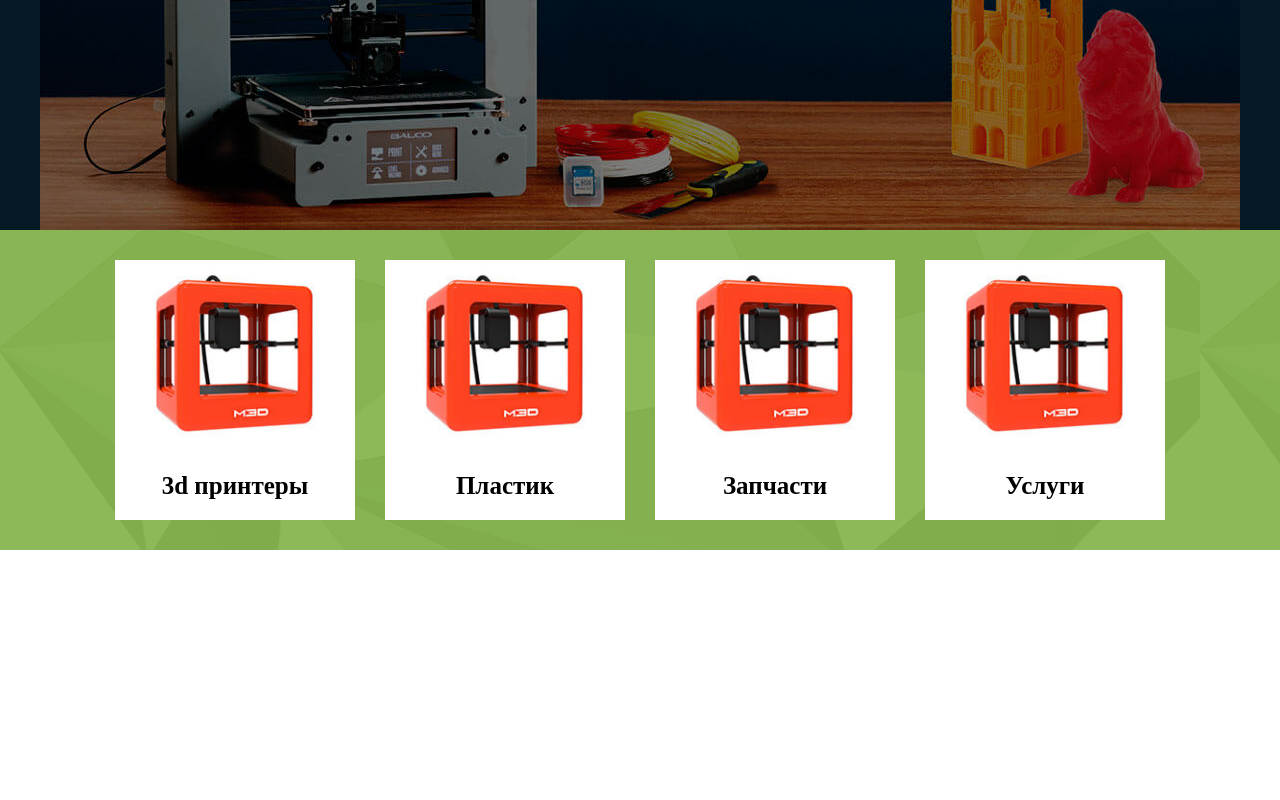
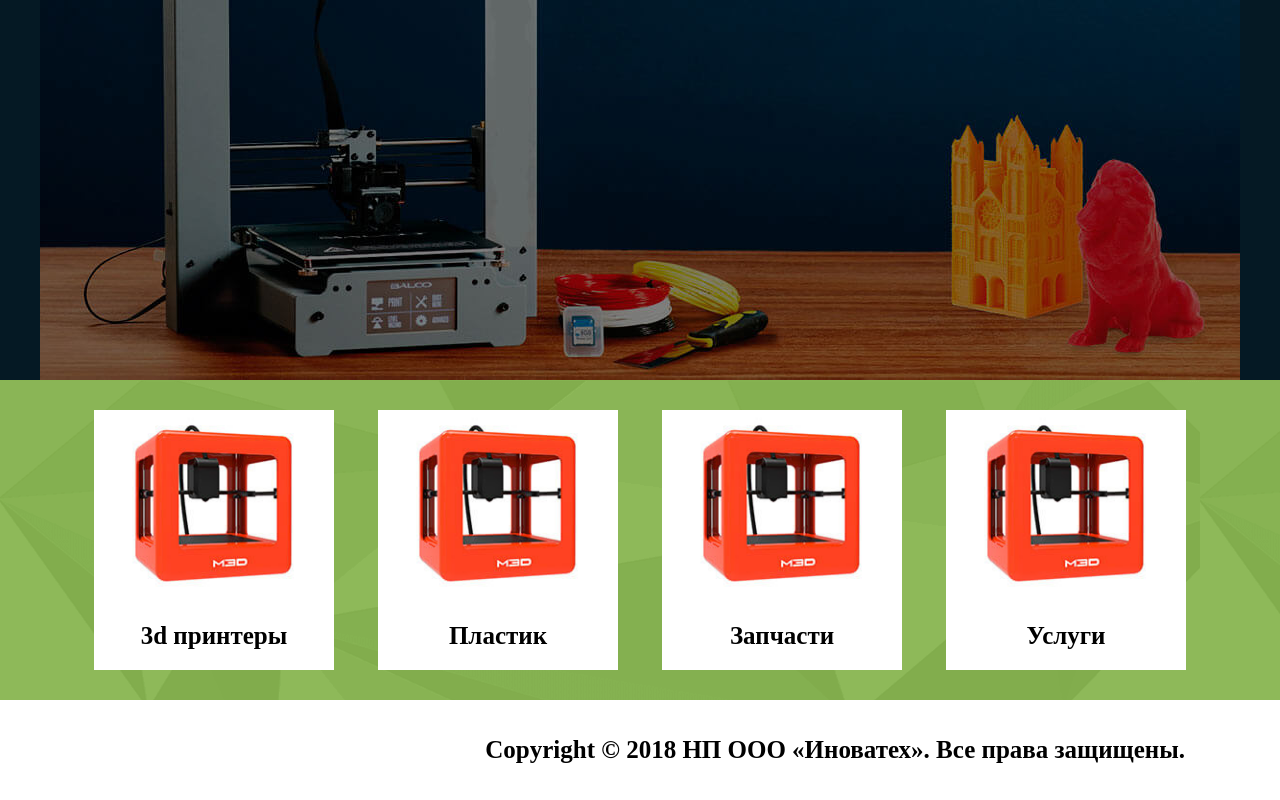
Before and after one commit to radius486/inovatech, a Vue app: page / in a window 1280 px wide. Shown: the part 270-1070 px from the top of the page. Before the commit the page ends 820 px from the top, so only its background shows below. Built offline with nearby package versions, Linux system fonts and the light colour scheme.

Commit message:
Footer component.

```diff
--- a/src/App.vue
+++ b/src/App.vue
@@ -2,17 +2,20 @@
   <div id="app">
     <header-component></header-component>
     <router-view/>
+    <footer-component></footer-component>
   </div>
 </template>
 
 <script>
 import HeaderComponent from "./components/header-component.vue";
+import FooterComponent from "./components/footer-component.vue";
 
 export default {
   name: 'App',
 
   components: {
-    HeaderComponent
+    HeaderComponent,
+    FooterComponent
   }
 }
 </script>
--- a/src/assets/styles/app.sass
+++ b/src/assets/styles/app.sass
@@ -3,20 +3,24 @@
   -moz-osx-font-smoothing: grayscale
 
 html, body
-  //min-height: 100%
-  //height: 100%
+  min-height: 100%
+  height: 100%
   margin: 0
   padding: 0
   background-color: #fff
 
 
 #app
-  //height: 100%
+  min-height: 100%
   position: relative
   overflow: hidden
   background-size: contain
+  padding-top: 150px
+  padding-bottom: 100px
+  box-sizing: border-box
 
 
 .container
   max-width: 1200px
   margin: 0 auto
+  box-sizing: border-box
--- /dev/null
+++ b/src/assets/styles/components/footer-component.sass
@@ -0,0 +1,20 @@
+.footer
+  background-color: #fff
+  height: 100px
+  position: absolute
+  bottom: 0
+  left: 0
+  right: 0
+
+  .container
+    height: 100%
+    padding: 0 55px
+    display: flex
+    align-items: center
+    justify-content: flex-end
+
+
+.footer-text
+  font-size: 25px
+  color: #000
+  font-weight: bold
--- a/src/assets/styles/components/header-component.sass
+++ b/src/assets/styles/components/header-component.sass
@@ -15,6 +15,10 @@
     justify-content: flex-start
     align-items: center
     height: 100%
+
+
+.header-navigation
+  font-size: 0
 
 
 .header-phone,
--- a/src/assets/styles/components/home-page.sass
+++ b/src/assets/styles/components/home-page.sass
@@ -16,7 +16,7 @@
   flex-direction: column
   align-items: center
   justify-content: space-between
-  margin: 30px 15px
+  margin: 30px 22px
   text-decoration: none
   position: relative
   background-color: #fff
--- /dev/null
+++ b/src/components/footer-component.vue
@@ -0,0 +1,23 @@
+<template>
+  <footer class='footer'>
+    <div class='container'>
+      <span class='footer-text'>{{text}}</span>
+    </div>
+  </footer>
+</template>
+
+<script>
+export default {
+  name: 'footer-component',
+  data () {
+    return {
+      text: 'Copyright © 2018 НП ООО «Иноватех». Все права защищены.'
+    }
+  }
+}
+</script>
+
+<!-- Add "scoped" attribute to limit CSS to this component only -->
+<style lang='sass'>
+  @import '../assets/styles/components/footer-component.sass'
+</style>
--- a/src/components/header-component.vue
+++ b/src/components/header-component.vue
@@ -2,8 +2,8 @@
   <header class='header'>
     <section class='header-contacts'>
       <div class='container'>
-        <span class='header-phone'>+375(29) 777 22 99</span>
-        <span class='header-email'>inovatech.by@gmail.com</span>
+        <span class='header-phone'>{{phone}}</span>
+        <span class='header-email'>{{email}}</span>
       </div>
     </section>
     <section class='header-navigation'>
@@ -26,7 +26,8 @@ export default {
   name: 'header-component',
   data () {
     return {
-      msg: 'Welcome to Your Vue.js App'
+      phone: '+375(29) 777 22 99',
+      email: 'inovatech.by@gmail.com'
     }
   }
 }
```
